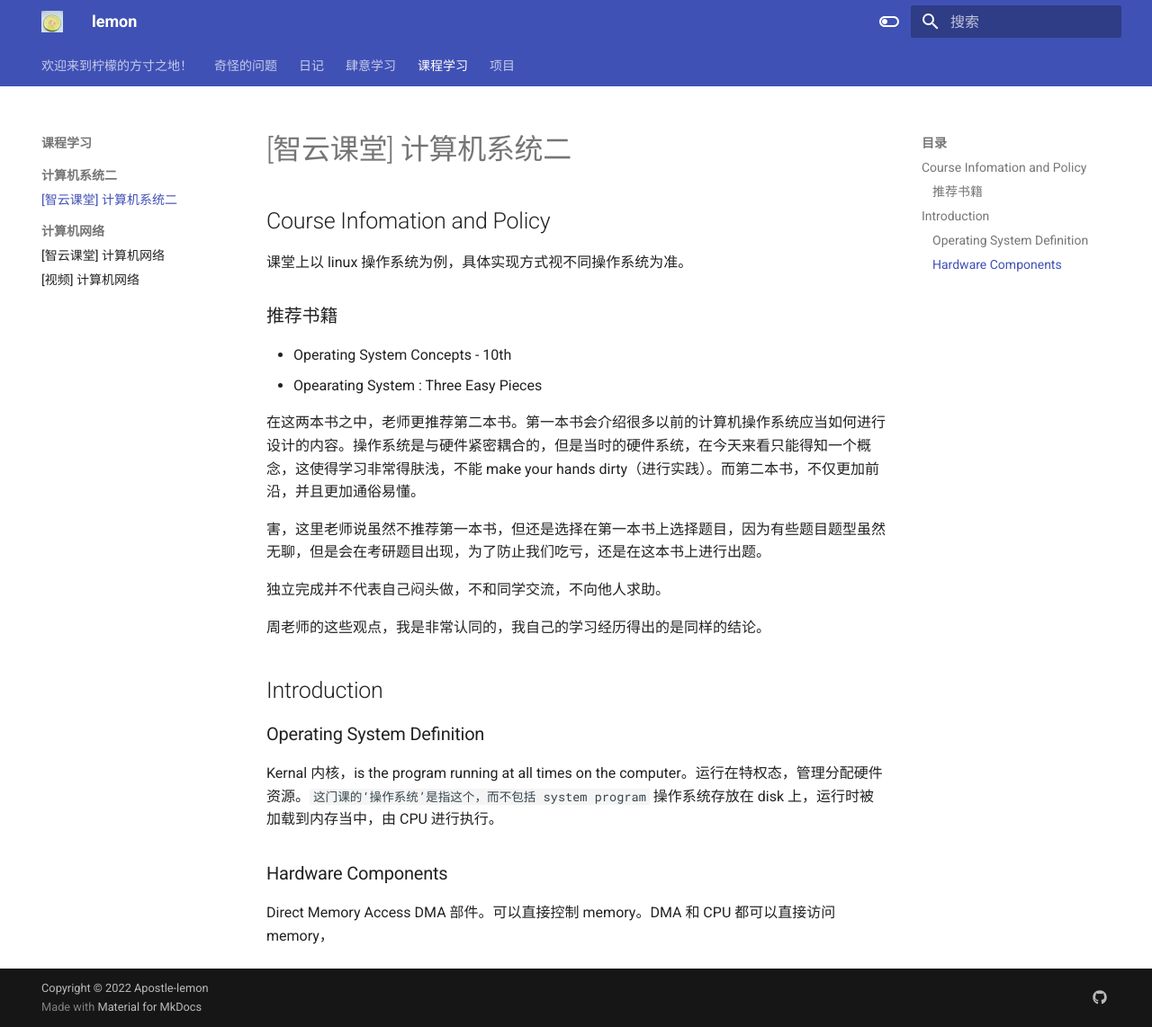
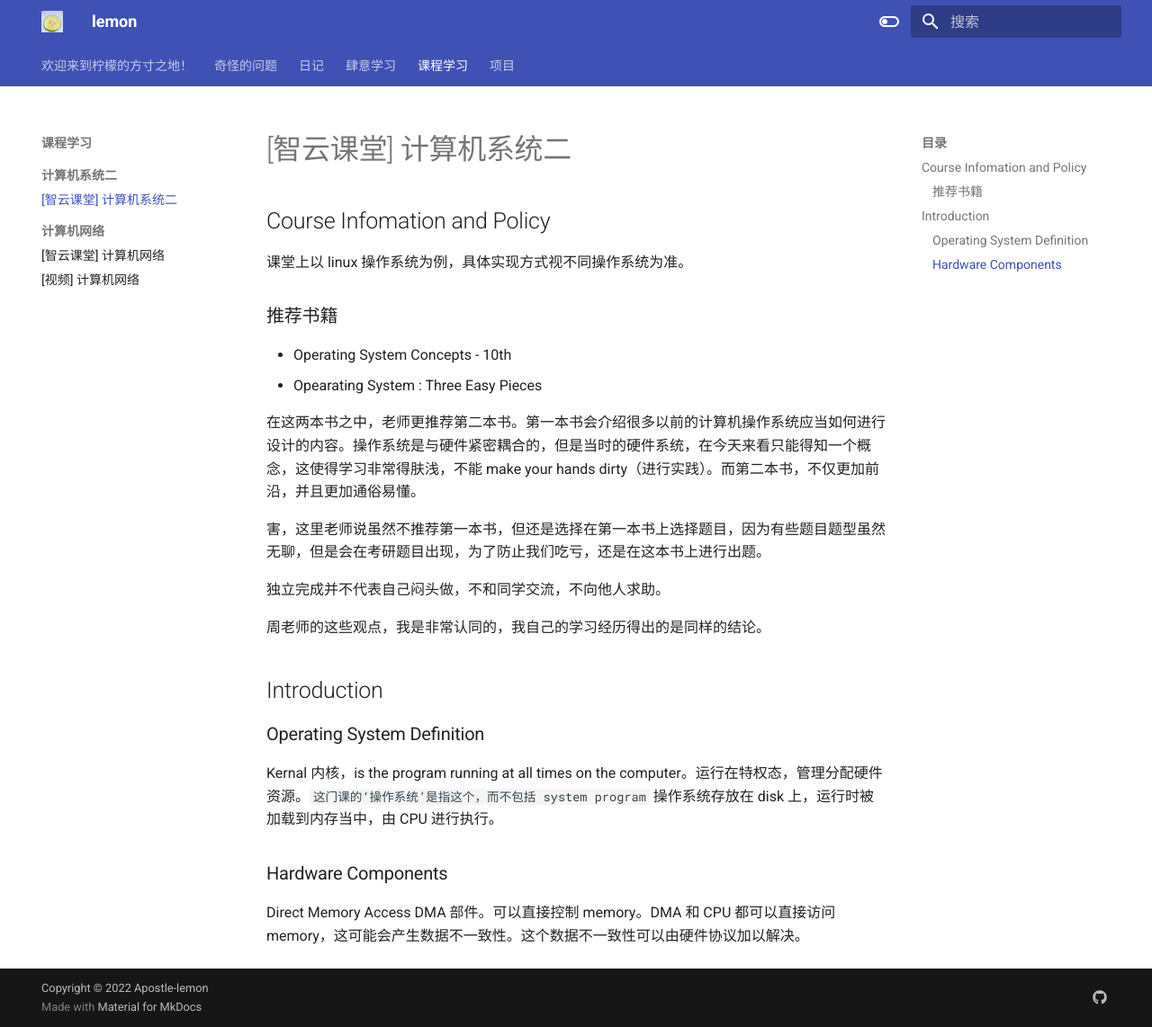
Before and after one commit to Apostle-lemon/Apostle-lemon.github.io, an MkDocs documentation site: the page built from docs/课程学习/计算机系统二/【智云课堂】计算机系统二.md, in a window 1280 px wide and 1142 px high. Shown: the whole window at 90% size. Built offline with MkDocs 1.6.1 and Material for MkDocs 9.7.7, drawn with Linux system fonts in a browser that asks for light colours.

Commit message:
vault backup: 2022-10-27 20:28:05
Affected files:
docs/课程学习/计算机系统二/【智云课堂】计算机系统二.md

```diff
--- a/docs/课程学习/计算机系统二/【智云课堂】计算机系统二.md
+++ b/docs/课程学习/计算机系统二/【智云课堂】计算机系统二.md
@@ -25,4 +25,4 @@ Kernal 内核，is the program running at all times on the computer。运行在
 
 ### Hardware Components
 
-Direct Memory Access DMA 部件。可以直接控制 memory。DMA 和 CPU 都可以直接访问 memory，
+Direct Memory Access DMA 部件。可以直接控制 memory。DMA 和 CPU 都可以直接访问 memory，这可能会产生数据不一致性。这个数据不一致性可以由硬件协议加以解决。
```
